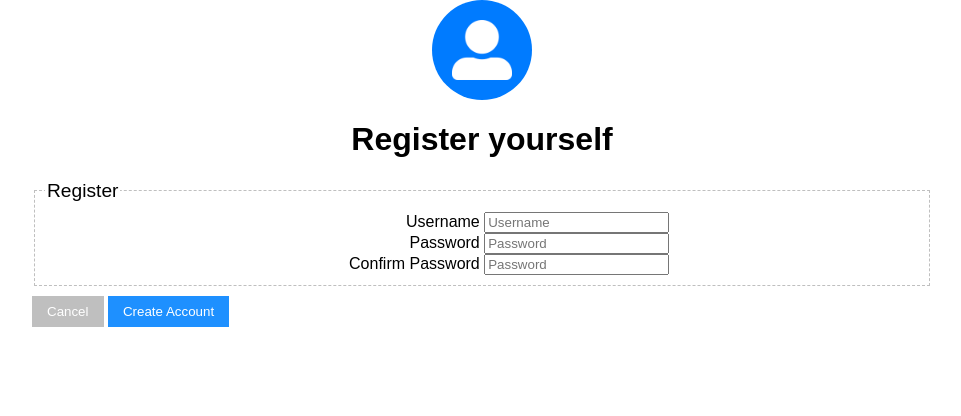
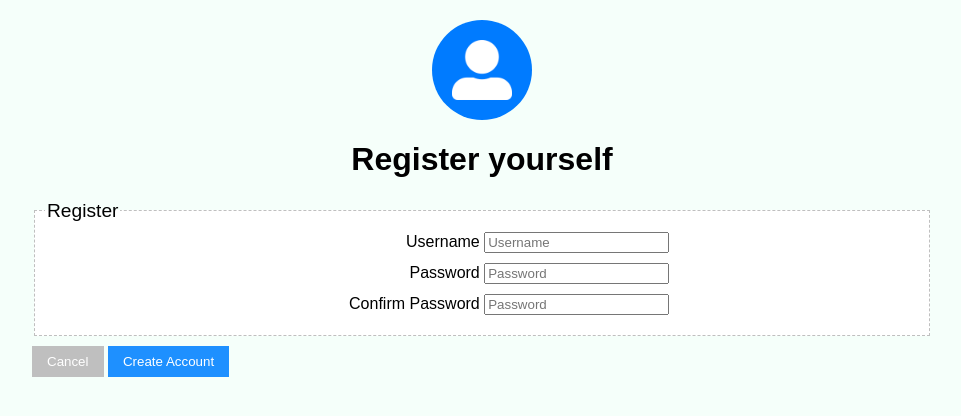
Before and after one commit to MaxMalinowski/WebTech, a PHP site: page /html/register.html in a window 1280 px wide. Shown: the top 416 px of the page, without its empty margins (158-1119 px from the left). Run offline with PHP 8.4, Linux system fonts and the light colour scheme.

Commit message:
fix image margins

```diff
--- a/css/style.css
+++ b/css/style.css
@@ -2,6 +2,7 @@
         max-width: 900px;
         margin: auto;
         font-family: Arial, Helvetica, sans-serif;
+        background-color: mintcream;
     }
 
     a:-webkit-any-link {
@@ -34,6 +35,7 @@
 
     fieldset {
         border: 0.5px dashed #bfbfbf;
+        background-color: white;
         margin-bottom: 10px;
         padding: 10px;
     }
@@ -41,10 +43,9 @@
     img {
         width: 100px;
         height: 100px;
-        margin-top: 20px;
+        margin: 20px auto 0px auto;
         border-radius: 100%;
         display: block;
-        margin: auto;
     }
 
     h1, h2, h3, h4, h5, h6 {
@@ -67,6 +68,7 @@
     /* Rules for responive design */
     .form-row {
         width: 100%;
+        margin-bottom: 10px;
         text-align: center  ;
     }
 
```
